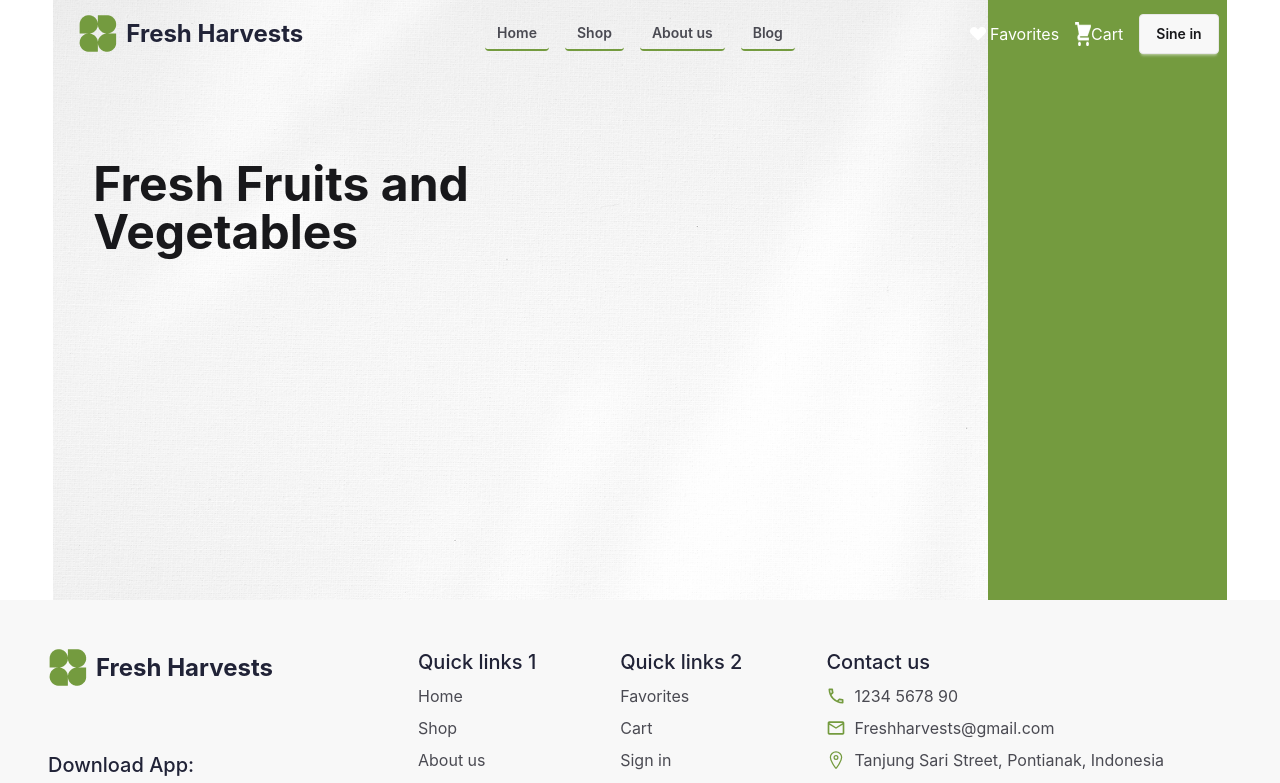
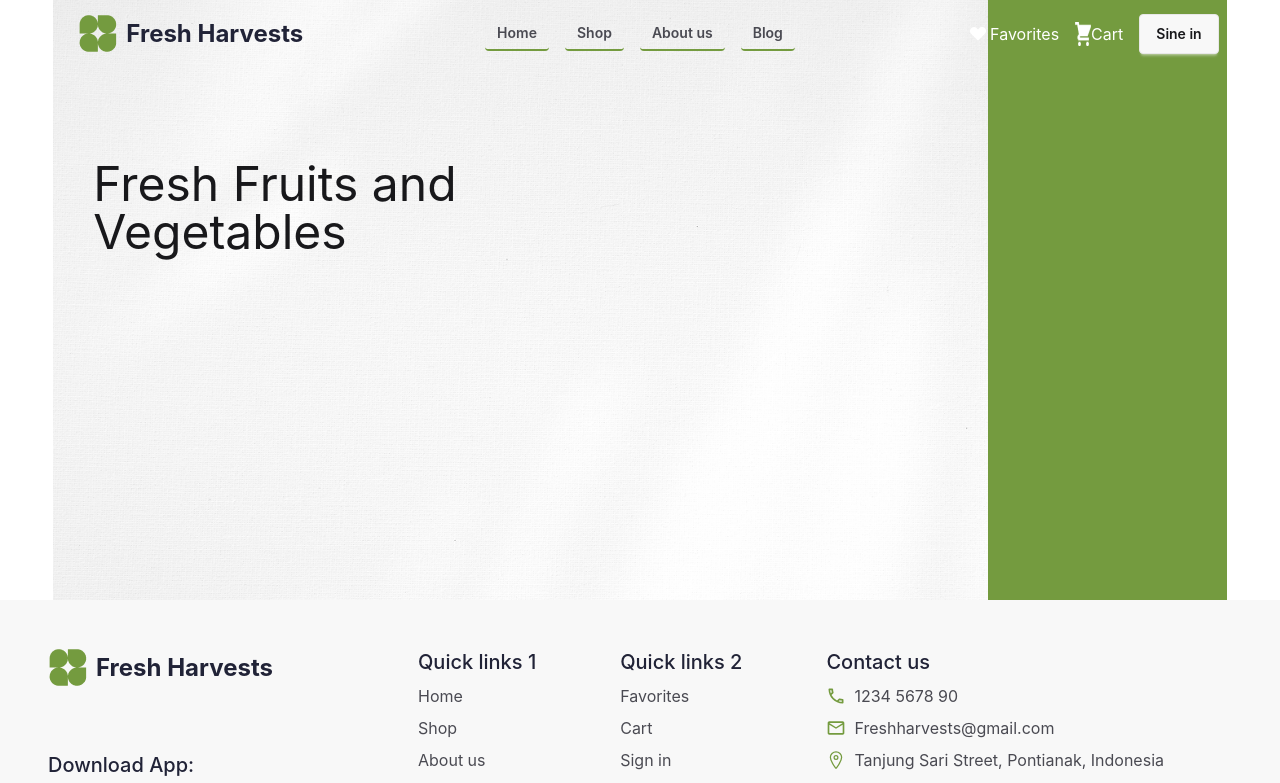
Before and after one commit to sucharita4867/fresh-harvests, a React (Vite) app: page / in a window 1280 px wide. Shown: the top 783 px of the page. Built offline with nearby package versions, Linux system fonts and the light colour scheme.

Commit message:
update front

```diff
--- a/src/Layout/RootLayout.jsx
+++ b/src/Layout/RootLayout.jsx
@@ -6,7 +6,6 @@ import { Outlet } from "react-router";
 const RootLayout = () => {
   return (
     <div className="relative">
-      {/* Navbar কে absolute করে z-index বাড়িয়ে দেওয়া হলো যাতে এটি ইমেজের উপরে থাকে */}
       <div className="absolute top-0 left-0 w-full z-50">
         <Navbar />
       </div>
--- a/src/Pages/HomeRoots/Banner.jsx
+++ b/src/Pages/HomeRoots/Banner.jsx
@@ -5,26 +5,22 @@ import bg2 from "./../../assets/Bg (1).png";
 const Banner = () => {
   return (
     <div className="relative w-full h-[600px] overflow-hidden">
-      {/* মেইন সাদা ব্যাকগ্রাউন্ড ইমেজ */}
       <img
         src={bg}
         alt="background"
         className="absolute top-0 left-0 w-full h-full object-cover -z-10"
       />
 
-      {/* ডানদিকের সবুজ ইমেজটি যা একদম টপ-রাইট এ ফিক্সড থাকবে */}
       <img
         src={bg2}
         alt="green background"
         className="absolute top-0 right-0 h-full w-auto object-cover -z-10"
       />
 
-      {/* ব্যানারের ভেতরের কন্টেন্ট (Text, Buttons) এখানে লিখুন */}
       <div className="relative z-10 pt-40 px-10">
-        <h1 className="text-5xl font-bold">
+        <h1 className="text-5xl ">
           Fresh Fruits and <br /> Vegetables
         </h1>
-        {/* বাকি কন্টেন্ট... */}
       </div>
     </div>
   );
```
